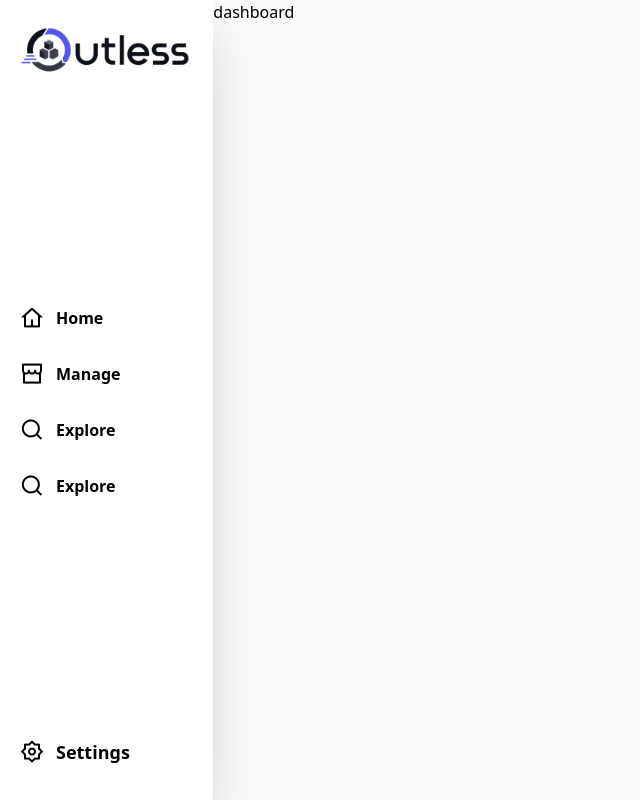
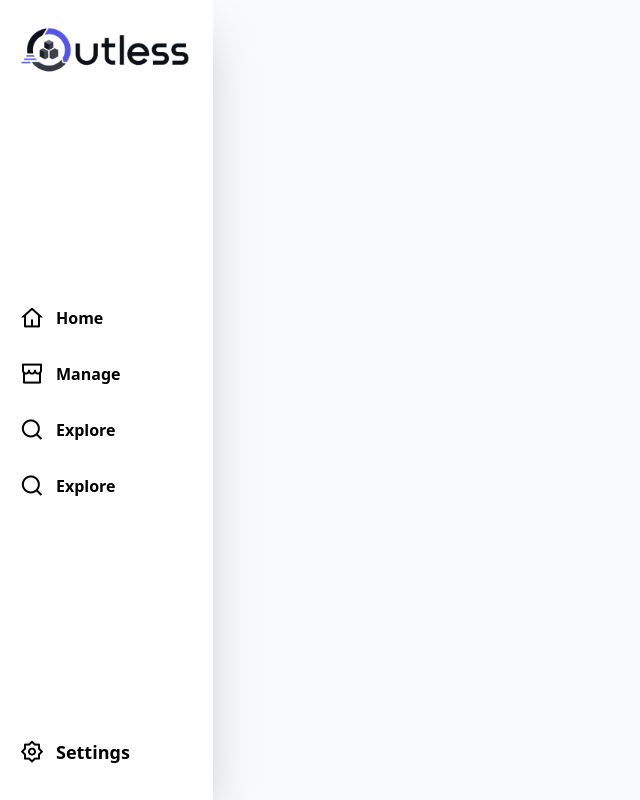
Before and after one commit to Nipul2005/mystock, a React (Vite) app: page / in a window 1280 px wide. Shown: the whole page, without its empty margins (0-640 px from the left). Built offline with nearby package versions, Linux system fonts and the light colour scheme.

Commit message:
Remove 'dashboard' text from Dashboard component

```diff
--- a/src/landing/Dashboard.jsx
+++ b/src/landing/Dashboard.jsx
@@ -3,7 +3,7 @@ import React from 'react'
 function Dashboard() {
   return (
     <div className="w-full h-full overflow-hidden lg:col-span-10 md:col-span-11 col-span-full md:row-span-12 row-span-11">
-      dashboard
+
     </div>
   );
 }
```
